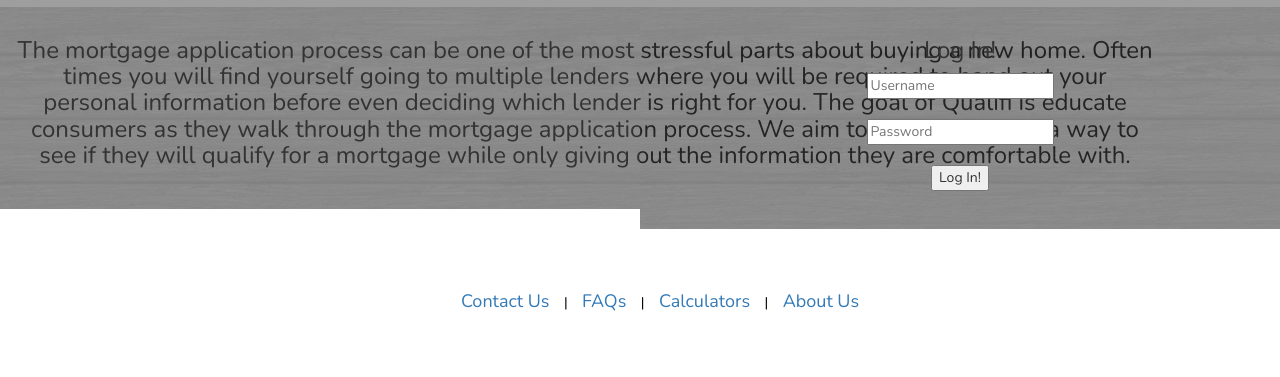
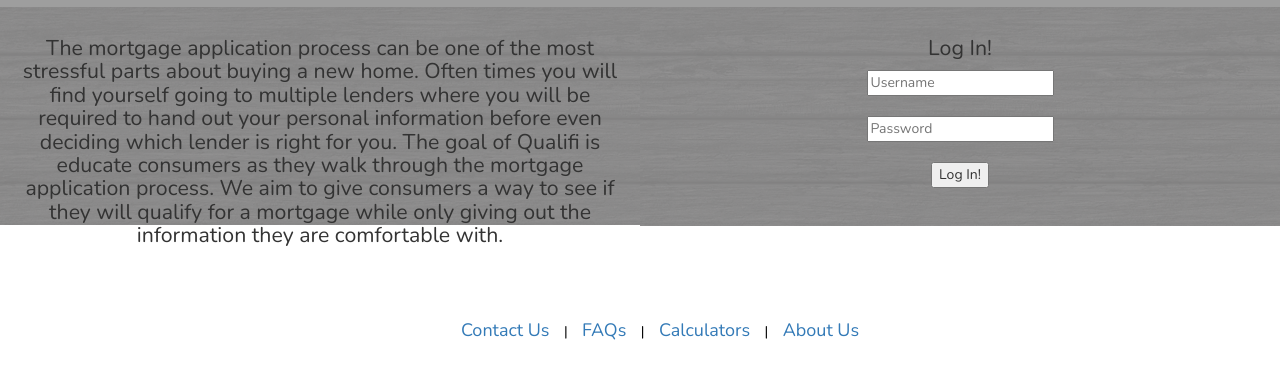
Before and after one commit to nursetta/Final-Project, a website: page public/index.html in a window 1280 px wide. Shown: the part 561-938 px from the top of the page. Drawn offline with nearby package versions, Linux system fonts and the light colour scheme; grey boxes are pictures that could not be loaded.

Commit message:
fixed styling on home page

```diff
--- a/public/styles/style.css
+++ b/public/styles/style.css
@@ -90,14 +90,16 @@ body {
 
 .log-in-text {
     margin-top: 0px;
+    font-size: 16pt;
 }
 
 .log-in {
-  padding: 30px 0px 30px 0px;
+padding: 30px 0px 188px 0px;
   margin: 0px 0px 0px 10px;
   /*background: linear-gradient(135deg, #34495e 0%,rgba(126,232,147,0) 100%);*/
   background-color: #B3B1B1 lighten;
   background-image: url("/styles/dark-wood.png");
+
   column-width: 100%;
   margin: 0;
 }
--- a/public/templates/home.html
+++ b/public/templates/home.html
@@ -5,12 +5,12 @@
 		</div>
 	</section>
 
-<div class="login-row1 row col-lg-6">
+<div class="login-row row col-lg-6">
 	<div class="text-center log-in" >
-		<h3 class="log-in-text container">The mortgage application process can be one of the most stressful parts about buying a new home. Often times you will find yourself going to multiple lenders where you will be required to hand out your personal information before even deciding which lender is right for you. The goal of Qualifi is educate consumers as they walk through the mortgage application process. We aim to give consumers a way to see if they will qualify for a mortgage while only giving out the information they are comfortable with.  </h3>
+		<h3 class="log-in-text container col-lg-12">The mortgage application process can be one of the most stressful parts about buying a new home. Often times you will find yourself going to multiple lenders where you will be required to hand out your personal information before even deciding which lender is right for you. The goal of Qualifi is educate consumers as they walk through the mortgage application process. We aim to give consumers a way to see if they will qualify for a mortgage while only giving out the information they are comfortable with.  </h3>
 	</div>
 </div>
-<div class="login-row1 row col-lg-6 col-lg-offset-6">
+<div class="login-row1 row col-md-6 col-md-offset-6">
 	<div class="text-center log-in1" >
 		<h3 class="log-in-text">Log In!</h3>
 		<form class="login" ng-submit="login()" ng-controller="LogInCtrl">
```
